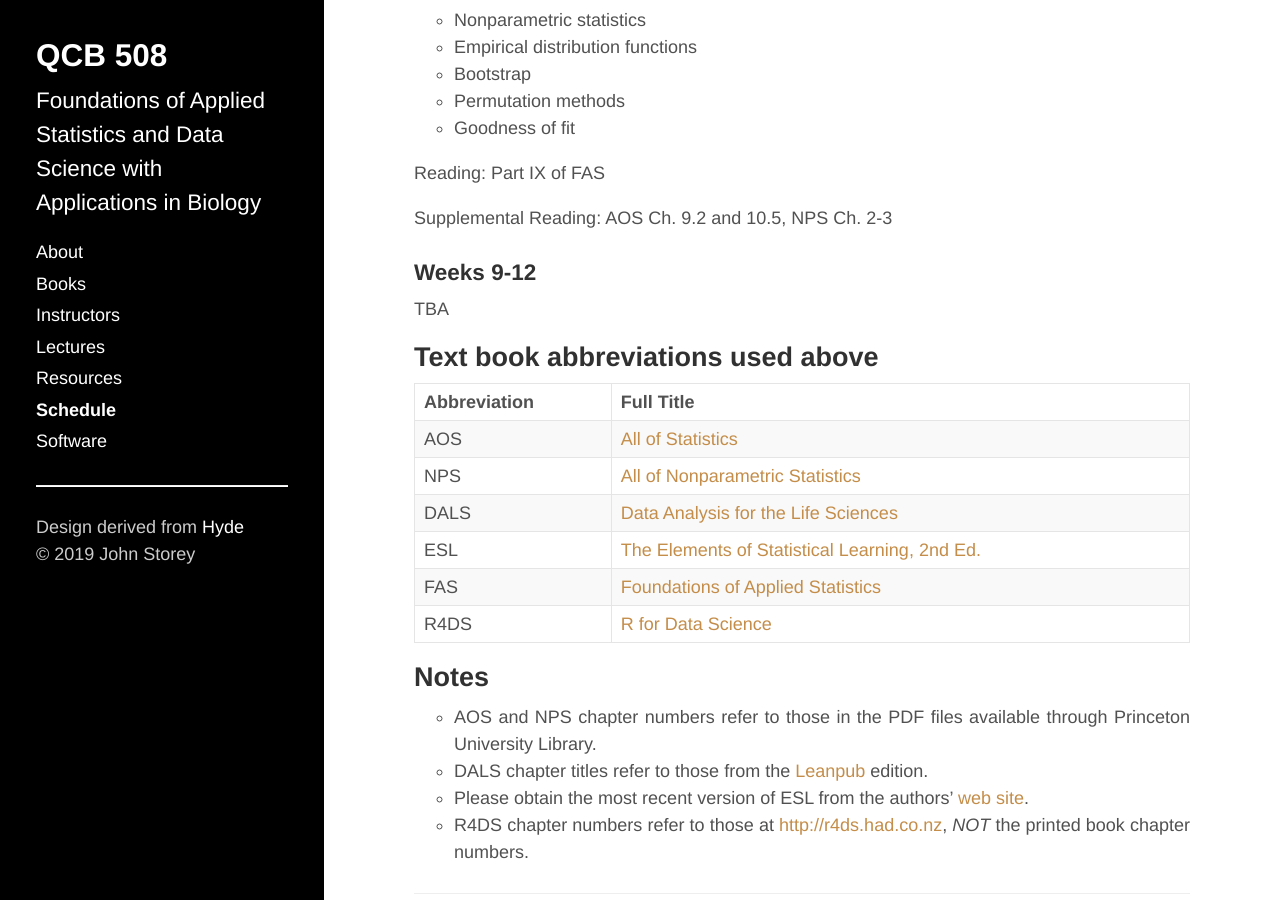
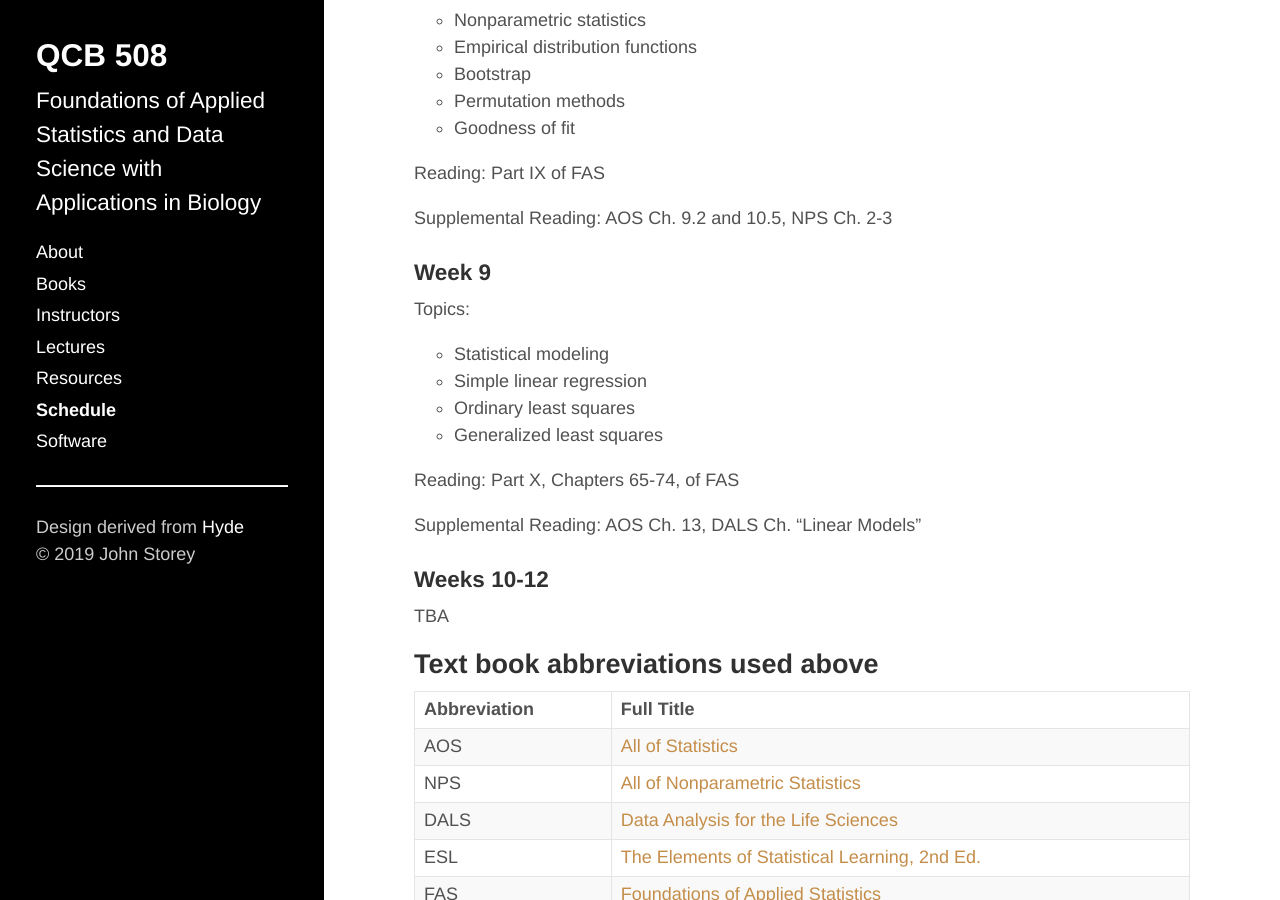
Before and after one commit to jdstorey/asdscourse2019, a Jekyll site: the page built from docs/schedule.md, in a window 1280 px wide and 900 px high, scrolled down 3112 px. Built offline with Jekyll 4.4.1, drawn with Linux system fonts in a browser that asks for light colours.

Commit message:
Week 9 materials

```diff
--- a/docs/schedule.md
+++ b/docs/schedule.md
@@ -136,7 +136,20 @@ Reading: Part IX of FAS
 
 Supplemental Reading: AOS Ch. 9.2 and 10.5, NPS Ch. 2-3
 
-### Weeks 9-12
+### Week 9
+
+Topics:
+
+- Statistical modeling
+- Simple linear regression
+- Ordinary least squares
+- Generalized least squares
+
+Reading: Part X, Chapters 65-74, of FAS
+
+Supplemental Reading: AOS Ch. 13, DALS Ch. "Linear Models"
+
+### Weeks 10-12
 
 TBA
 
```
Also changed, not shown: docs/lectures.md (+1 -1 lines), 1 other file.
